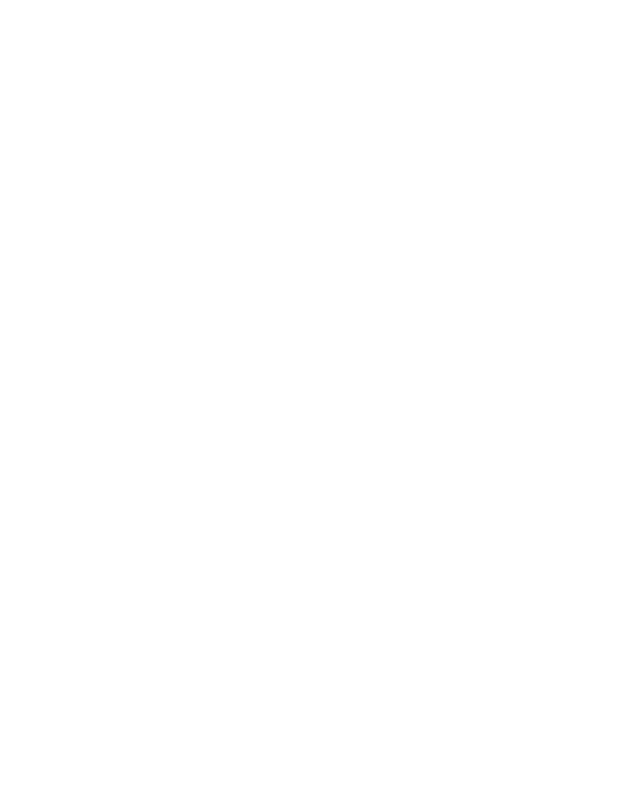
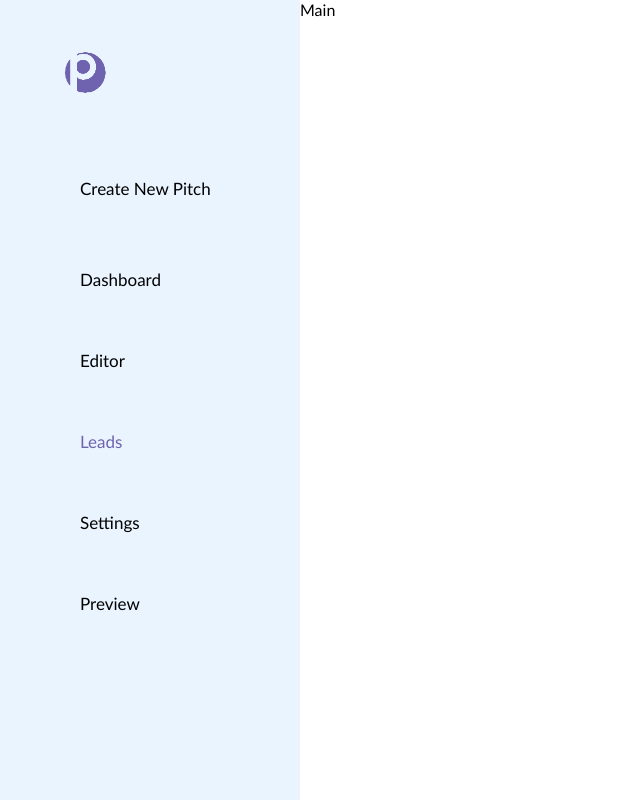
Before and after one commit to Mnde81/dashboard, a website: page index.html in a window 1280 px wide. Shown: the whole page, without its empty margins (0-640 px from the left). Drawn offline with Linux system fonts and the light colour scheme.

Commit message:
updated file

```diff
--- /dev/null
+++ b/css/aside.css
@@ -0,0 +1,42 @@
+aside {
+    padding: 30px;
+    padding-left: 0;
+    background-color: #EAF4FF;
+
+}
+
+.logo {
+    margin-left: 60px;
+    margin-top: 20px;
+    width: 50px;
+}
+
+.main-nav {
+    display: flex;
+    flex-direction: column;
+}
+
+.nav-list-1 {
+    display: flex;
+    flex-direction: column;
+    margin-top: 50px;
+    margin-left: 50px;
+}
+
+.nav-list-2 {
+    display: flex;
+    flex-direction: column;
+    margin-top: 10px;
+    margin-left: 50px;
+}
+
+.link {
+    font-size: 17px;
+    padding: 30px;
+    text-decoration: none;
+    color: black;
+}
+
+.active {
+    color: #6F62AE;
+}
--- /dev/null
+++ b/css/main.css
@@ -0,0 +1,21 @@
+* {
+    box-sizing: border-box;
+
+}
+
+body {
+    display: grid;
+    grid-template-columns: 300px 1fr;
+
+    margin: 0;
+    min-height: 100vh;
+    font-family: 'Gill Sans', 'Gill Sans MT', Calibri, 'Trebuchet MS', sans-serif;
+
+}
+
+
+
+main {
+    background-color: white;
+
+}
--- a/index.html
+++ b/index.html
@@ -4,8 +4,30 @@
     <meta charset="UTF-8">
     <meta name="viewport" content="width=device-width, initial-scale=1.0">
     <title>Dashboard</title>
+    <link rel="stylesheet" href="./css/main.css">
+    <link rel="stylesheet" href="./css/aside.css">
 </head>
 <body>
+    <aside>
+        <img class="logo" src="./img/logo.png" alt="Logo">
+        <nav class="main-nav">
+            <div class="nav-list-1">
+                <a class="link" href="#">Create New Pitch</a>
+            </div>
+            <div class="nav-list-2">
+                <a class="link" href="#">Dashboard</a>
+                <a class="link" href="#">Editor</a>
+                <a class="link active" href="#">Leads</a>
+                <a class="link" href="#">Settings</a>
+                <a class="link" href="#">Preview</a>
+            </div>
+        </nav>
+
+    </aside>
+
+    <main>Main
+
+    </main>
 
 </body>
 </html>
```
Also changed, not shown: img/logo.png (added).
